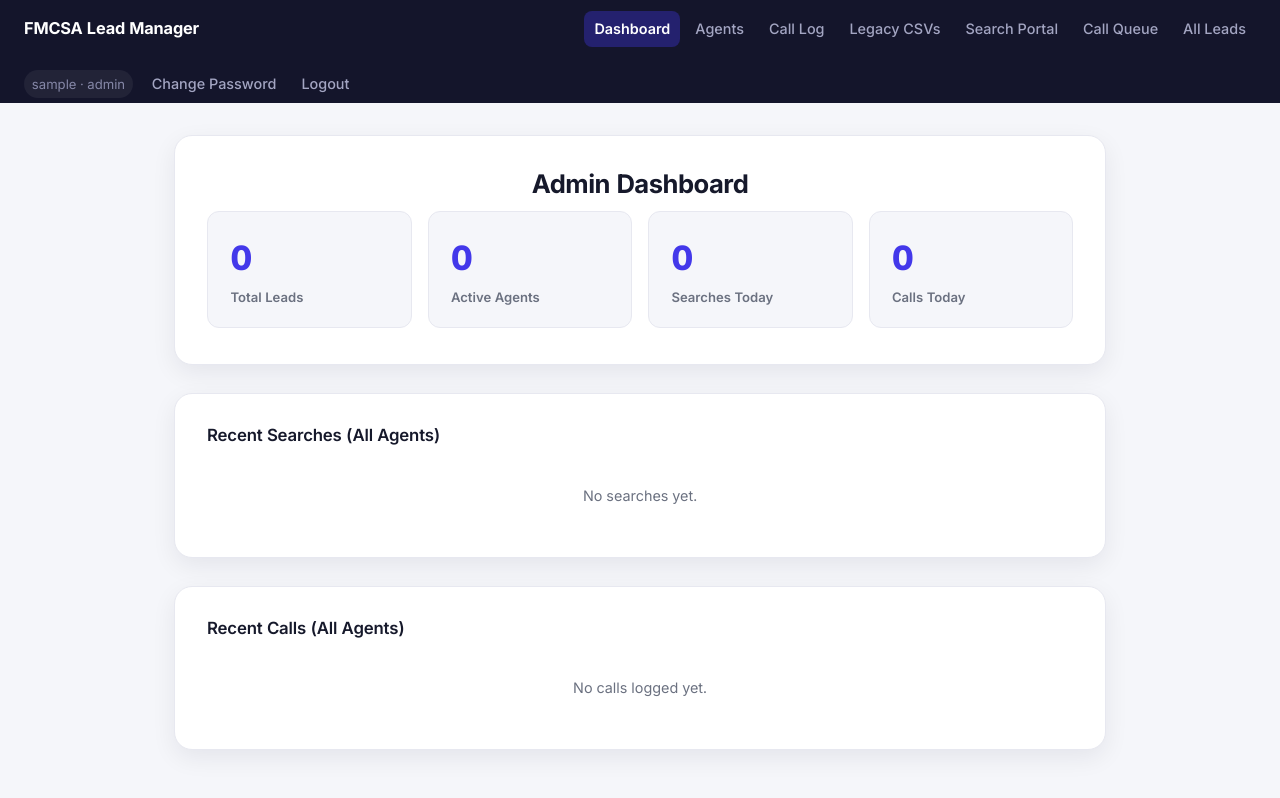
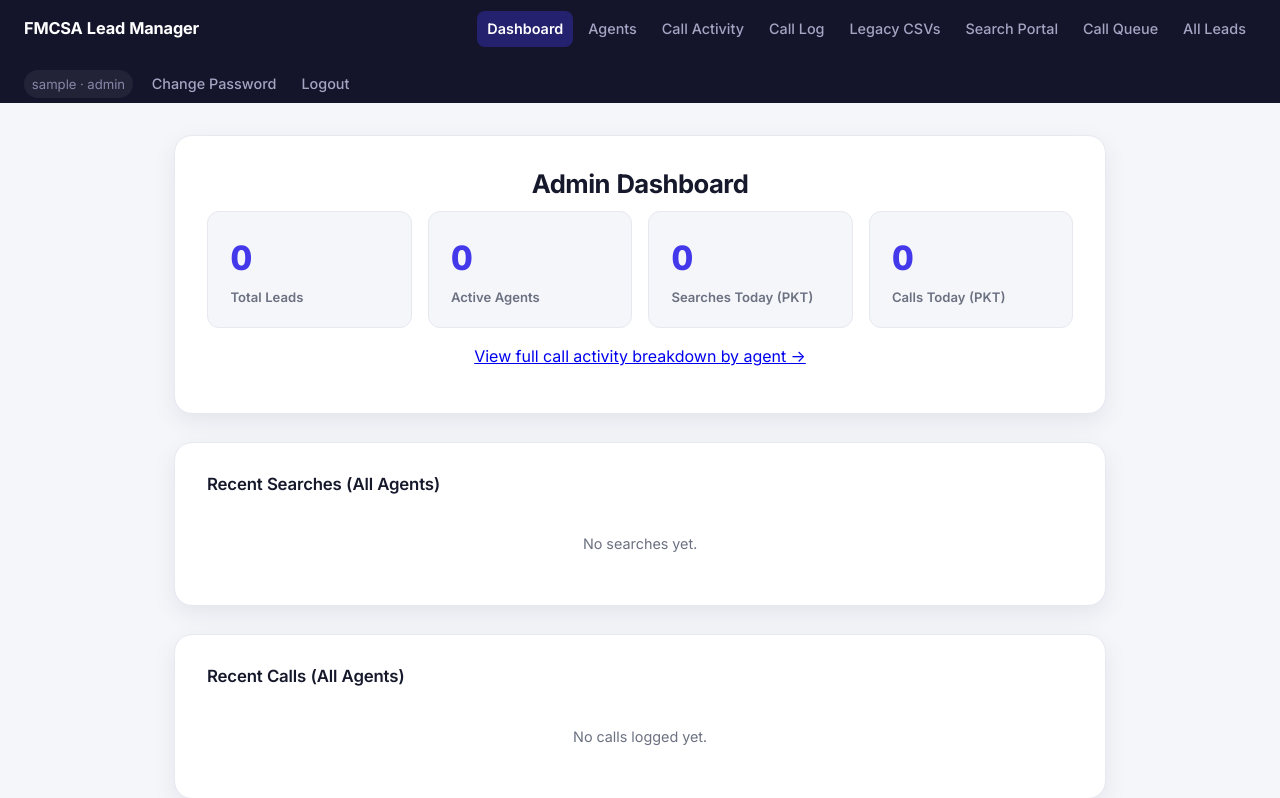
Before and after one commit to MuhammadAbraiz/fmcsa-scraper, a Flask app: page /admin in a window 1280 px wide. Shown: the top 798 px of the page. Before the commit the page ends 762 px from the top, so only its background shows below. Run offline with Flask 3, Linux system fonts and the light colour scheme; the visitor is signed in with stand-in values (Sample User, id 1); data comes from the database, SQL or seed files in the repository; data that the repository does not hold is empty.

Commit message:
Add per-agent and team-wide call activity stats, bucketed by Pakistan time
The team works nights in Pakistan (a shift spanning US daytime), so
"today" is now bucketed in PKT (fixed UTC+5, no DST) rather than UTC —
the old UTC boundary split a single work session across two calendar
days. New admin "Call Activity" page shows team totals and a per-agent
breakdown (calls + outcome counts) for Today/Last 7 Days/All Time, and
the agent detail page gets a compact summary of the same.

```diff
--- a/app/models.py
+++ b/app/models.py
@@ -420,16 +420,91 @@ def get_call_logs_for_lead(lead_id):
 
 # --- dashboard summary ---
 
+# Timestamps are stored in UTC (SQLite's datetime('now')). The team works
+# nights in Pakistan (a shift that spans US daytime), so "today" is bucketed
+# in Pakistan Standard Time rather than UTC or US time — PKT is a fixed
+# UTC+5 with no DST, which keeps the SQL simple (no seasonal offset changes).
+PKT_OFFSET = '+5 hours'
+
+CALL_STAT_PERIODS = ('today', 'week', 'all_time')
+
+
+def _pkt_period_clause(column, period):
+    if period == 'today':
+        return f"date({column}, '{PKT_OFFSET}') = date('now', '{PKT_OFFSET}')"
+    if period == 'week':
+        return f"date({column}, '{PKT_OFFSET}') >= date('now', '{PKT_OFFSET}', '-6 days')"
+    return '1=1'
+
+
+def _outcome_sum_columns(column_prefix='cl'):
+    parts = [f'COUNT({column_prefix}.id) AS total']
+    for outcome in CALL_OUTCOMES:
+        alias = outcome.lower().replace(' ', '_')
+        parts.append(f"SUM(CASE WHEN {column_prefix}.outcome = '{outcome}' THEN 1 ELSE 0 END) AS {alias}")
+    # id IS NOT NULL excludes the LEFT JOIN "no match" row (agent_call_stats)
+    # from being miscounted as a pending call — only a real call_logs row
+    # with a genuinely unset outcome should count here.
+    parts.append(f'SUM(CASE WHEN {column_prefix}.id IS NOT NULL AND {column_prefix}.outcome IS NULL THEN 1 ELSE 0 END) AS pending')
+    return ', '.join(parts)
+
+
+def call_outcome_breakdown(period='today', agent_id=None):
+    """Team-wide (or single-agent) call totals + outcome breakdown for a period, in PKT."""
+    if period not in CALL_STAT_PERIODS:
+        period = 'today'
+    conn = get_connection()
+    try:
+        clauses = [_pkt_period_clause('called_at', period)]
+        params = []
+        if agent_id is not None:
+            clauses.append('agent_id = ?')
+            params.append(agent_id)
+        where = ' AND '.join(clauses)
+        row = conn.execute(
+            f"SELECT {_outcome_sum_columns('call_logs')} FROM call_logs WHERE {where}",
+            params,
+        ).fetchone()
+        return dict(row)
+    finally:
+        conn.close()
+
+
+def agent_call_stats(period='today'):
+    """Per-agent call totals + outcome breakdown for a period, in PKT.
+
+    Uses a LEFT JOIN with the period filter in the ON clause (not WHERE) so
+    agents with zero calls in the period still show up with all-zero counts,
+    instead of disappearing from the table.
+    """
+    if period not in CALL_STAT_PERIODS:
+        period = 'today'
+    conn = get_connection()
+    try:
+        join_clause = _pkt_period_clause('cl.called_at', period)
+        rows = conn.execute(
+            f"SELECT u.id AS agent_id, u.username, u.full_name, {_outcome_sum_columns('cl')} "
+            'FROM users u '
+            f'LEFT JOIN call_logs cl ON cl.agent_id = u.id AND {join_clause} '
+            "WHERE u.role = 'agent' "
+            'GROUP BY u.id, u.username, u.full_name '
+            'ORDER BY total DESC, u.username ASC'
+        ).fetchall()
+        return [dict(r) for r in rows]
+    finally:
+        conn.close()
+
+
 def dashboard_summary():
     conn = get_connection()
     try:
         total_leads = conn.execute('SELECT COUNT(*) FROM leads').fetchone()[0]
         active_agents = conn.execute("SELECT COUNT(*) FROM users WHERE role='agent' AND is_active=1").fetchone()[0]
         jobs_today = conn.execute(
-            "SELECT COUNT(*) FROM search_jobs WHERE date(started_at) = date('now')"
+            f"SELECT COUNT(*) FROM search_jobs WHERE {_pkt_period_clause('started_at', 'today')}"
         ).fetchone()[0]
         calls_today = conn.execute(
-            "SELECT COUNT(*) FROM call_logs WHERE date(called_at) = date('now')"
+            f"SELECT COUNT(*) FROM call_logs WHERE {_pkt_period_clause('called_at', 'today')}"
         ).fetchone()[0]
         return {
             'total_leads': total_leads,
--- a/app/routes_admin.py
+++ b/app/routes_admin.py
@@ -1,10 +1,10 @@
 import os
 from datetime import datetime
 
-from flask import Blueprint, redirect, render_template, request, send_from_directory, url_for
+from flask import Blueprint, jsonify, redirect, render_template, request, send_from_directory, url_for
 
 from . import models, scraper
-from .auth import admin_required
+from .auth import admin_required, api_admin_required
 
 bp = Blueprint('admin', __name__, url_prefix='/admin')
 
@@ -47,7 +47,8 @@ def agent_detail(user_id):
         return render_template('error.html', message='Agent not found.'), 404
     jobs = models.list_search_jobs(agent_id=user_id)
     calls = models.list_call_logs(agent_id=user_id)
-    return render_template('admin_agent_detail.html', agent=agent, jobs=jobs, calls=calls)
+    call_stats = {p: models.call_outcome_breakdown(period=p, agent_id=user_id) for p in models.CALL_STAT_PERIODS}
+    return render_template('admin_agent_detail.html', agent=agent, jobs=jobs, calls=calls, call_stats=call_stats)
 
 
 @bp.route('/agents/<int:user_id>/deactivate', methods=['POST'])
@@ -74,6 +75,24 @@ def reset_agent_password(user_id):
 
 
 PAGE_SIZE = 500
+
+
+@bp.route('/call-stats')
+@admin_required
+def call_stats():
+    return render_template('admin_call_stats.html', outcomes=models.CALL_OUTCOMES)
+
+
+@bp.route('/api/call-stats')
+@api_admin_required
+def api_call_stats():
+    period = request.args.get('period', 'today')
+    if period not in models.CALL_STAT_PERIODS:
+        return jsonify({'error': 'Invalid period'}), 400
+    return jsonify({
+        'team_total': models.call_outcome_breakdown(period=period),
+        'agents': models.agent_call_stats(period=period),
+    })
 
 
 @bp.route('/calls')
--- a/app/templates/admin_dashboard.html
+++ b/app/templates/admin_dashboard.html
@@ -6,9 +6,10 @@
     <div class="summary-cards">
         <div class="summary-card"><div class="value">{{ summary.total_leads }}</div><div class="label">Total Leads</div></div>
         <div class="summary-card"><div class="value">{{ summary.active_agents }}</div><div class="label">Active Agents</div></div>
-        <div class="summary-card"><div class="value">{{ summary.jobs_today }}</div><div class="label">Searches Today</div></div>
-        <div class="summary-card"><div class="value">{{ summary.calls_today }}</div><div class="label">Calls Today</div></div>
+        <div class="summary-card"><div class="value">{{ summary.jobs_today }}</div><div class="label">Searches Today (PKT)</div></div>
+        <div class="summary-card"><div class="value">{{ summary.calls_today }}</div><div class="label">Calls Today (PKT)</div></div>
     </div>
+    <p style="text-align:center; margin-top:1em;"><a href="{{ url_for('admin.call_stats') }}">View full call activity breakdown by agent →</a></p>
 </div>
 
 <div class="card">
--- a/app/templates/base.html
+++ b/app/templates/base.html
@@ -14,6 +14,7 @@
             {% if g.user.role == 'admin' %}
                 <a href="{{ url_for('admin.dashboard') }}" data-path="/admin">Dashboard</a>
                 <a href="{{ url_for('admin.agents') }}" data-path="/admin/agents">Agents</a>
+                <a href="{{ url_for('admin.call_stats') }}" data-path="/admin/call-stats">Call Activity</a>
                 <a href="{{ url_for('admin.calls') }}" data-path="/admin/calls">Call Log</a>
                 <a href="{{ url_for('admin.list_files') }}" data-path="/admin/files">Legacy CSVs</a>
             {% endif %}
```
Also changed, not shown: app/templates/admin_agent_detail.html (+10 -0 lines), app/templates/admin_call_stats.html (added, +93 -0 lines).
